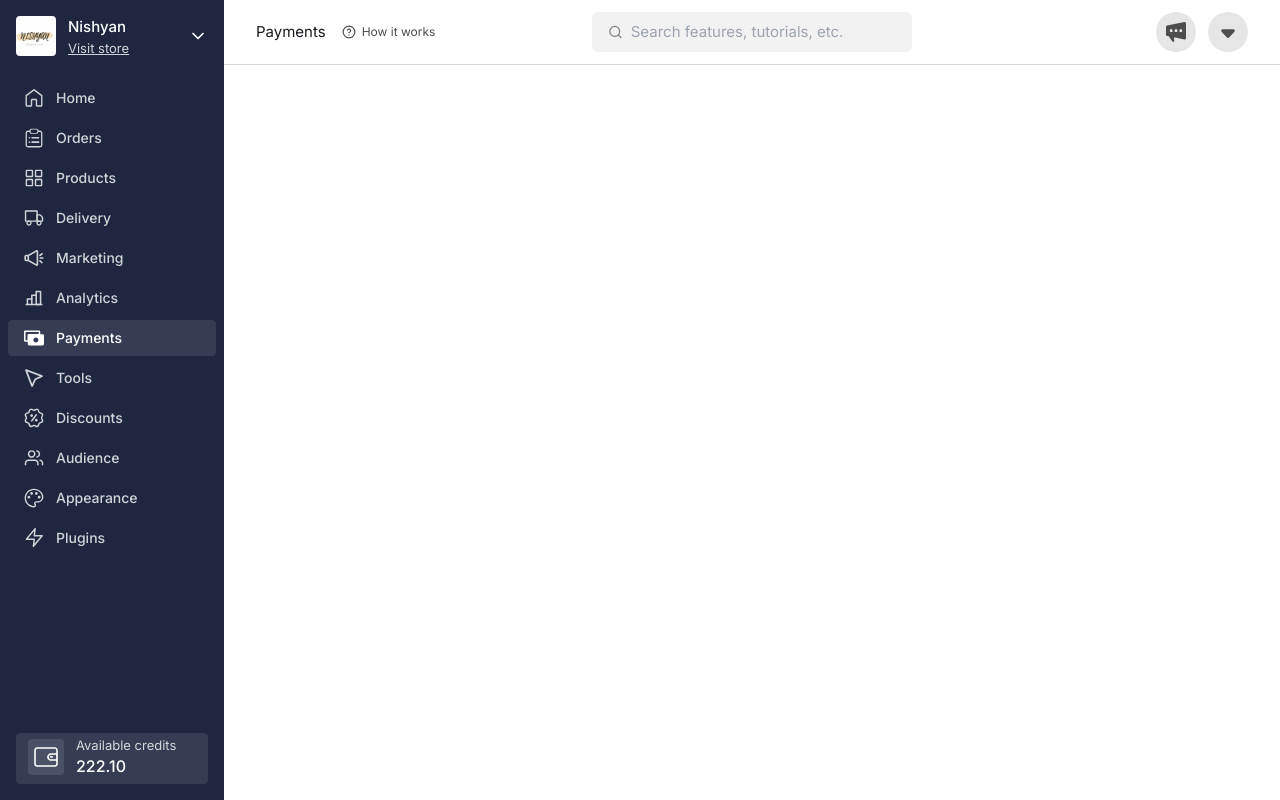
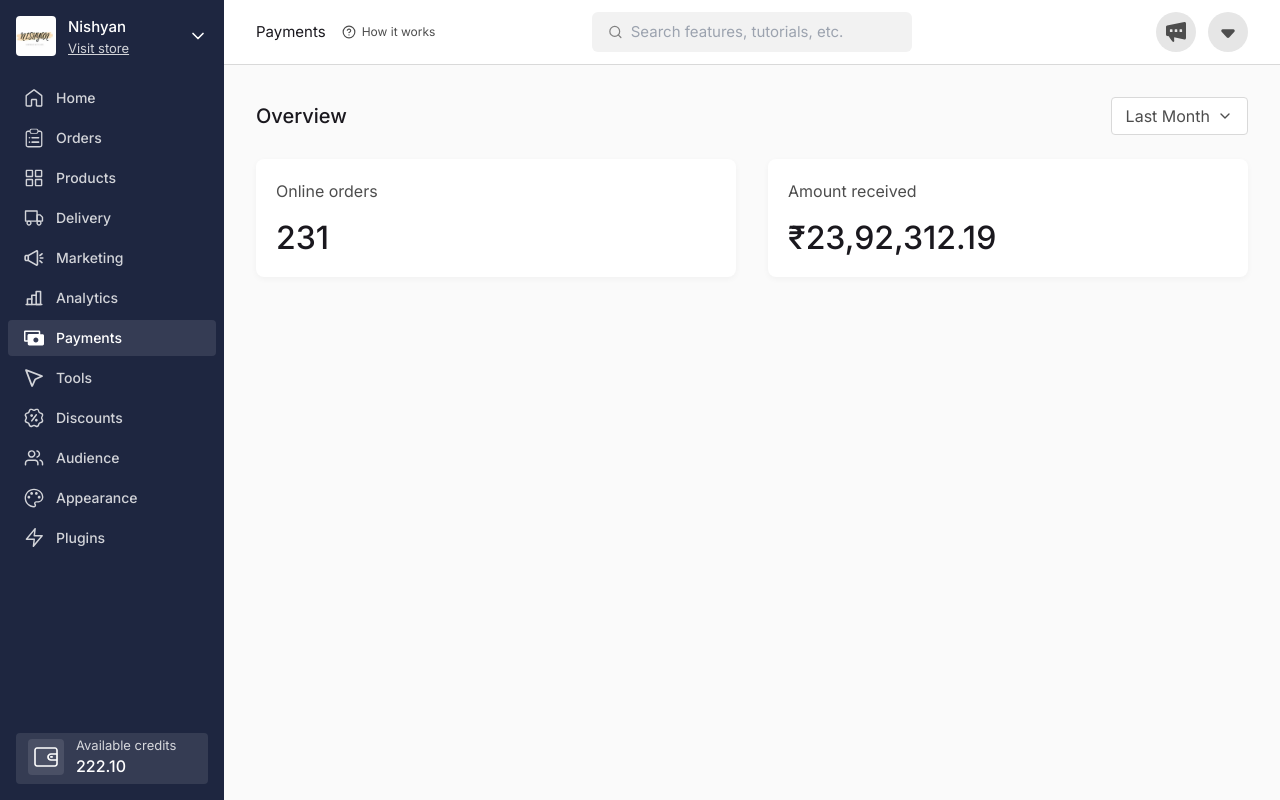
Before and after one commit to ChhikaraBRUH/dukaan-assignment, a Next.js app: page / in a window 1280 px wide. Built offline with nearby package versions, Linux system fonts and the light colour scheme.

Commit message:
feat: add overview component

```diff
--- a/src/app/page.tsx
+++ b/src/app/page.tsx
@@ -1,4 +1,5 @@
 import Header from "@/components/header";
+import Overview from "@/components/overview";
 import Sidebar from "@/components/sidebar";
 
 export default function Home() {
@@ -6,8 +7,12 @@ export default function Home() {
     <div className="flex flex-row">
       <Sidebar />
 
-      <div className="flex flex-1 flex-col gap-8">
+      <div className="flex w-full flex-1 flex-col gap-8 bg-[#fafafa]">
         <Header />
+
+        <div className="flex w-full flex-col gap-8 px-8">
+          <Overview />
+        </div>
       </div>
     </div>
   );
--- /dev/null
+++ b/src/components/overview/index.tsx
@@ -0,0 +1,51 @@
+import { ChevronDownIcon } from "lucide-react";
+
+export default function Overview() {
+  return (
+    <div className="flex w-full flex-col gap-6">
+      <div className="flex w-full flex-row items-center justify-between">
+        <p className="text-xl font-medium leading-7 text-[#1A181E]">Overview</p>
+
+        <button className="flex flex-row items-center gap-[7px] rounded border border-[#D9D9D9] bg-white px-3.5 py-1.5 text-[#4D4D4D]">
+          <p className="text-base font-normal leading-normal">Last Month</p>
+
+          <ChevronDownIcon size={16} className="h-4 w-4" />
+        </button>
+      </div>
+
+      <div className="flex w-full flex-row items-center justify-between gap-8">
+        {STATS.map((stat) => (
+          <StatsCard key={stat.title} title={stat.title} value={stat.value} />
+        ))}
+      </div>
+    </div>
+  );
+}
+
+function StatsCard({ title, value }: { title: string; value: string }) {
+  return (
+    <div
+      className="flex w-full flex-col gap-4 rounded-lg bg-white p-5"
+      style={{ boxShadow: "0px 2px 6px 0px rgba(26, 24, 30, 0.04)" }}
+    >
+      <p className="text-base font-normal leading-normal text-[#4D4D4D]">
+        {title}
+      </p>
+
+      <div className="text-[32px] font-medium leading-[38px] text-[#1A181E]">
+        {value}
+      </div>
+    </div>
+  );
+}
+
+const STATS = [
+  {
+    title: "Online orders",
+    value: "231",
+  },
+  {
+    title: "Amount received",
+    value: "₹23,92,312.19",
+  },
+];
```
